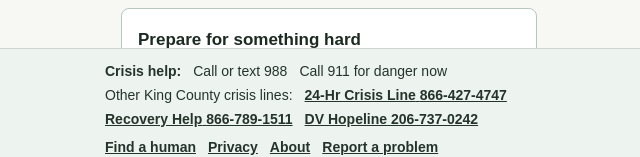
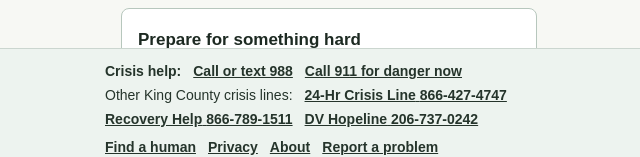
Before and after one commit to am-dj-ct/streetlight, a Next.js app: page / in a window 1280 px wide. Shown: the part 631-788 px from the top of the page, without its empty margins (311-951 px from the left). Built offline with nearby package versions, Linux system fonts and the light colour scheme.

Commit message:
Make primary crisis numbers tappable

```diff
--- a/src/components/crisis-footer.tsx
+++ b/src/components/crisis-footer.tsx
@@ -47,8 +47,12 @@ export function CrisisFooter({
       <div className="mx-auto max-w-md">
         <div className="flex flex-wrap items-center gap-x-3 gap-y-1">
           <strong className="font-semibold">{copy.footerHeading}</strong>
-          <span>{copy.footerEmergency}</span>
-          <span>{copy.footerDangerNow}</span>
+          <a href="tel:988" className="font-semibold underline">
+            {copy.footerEmergency}
+          </a>
+          <a href="tel:911" className="font-semibold underline">
+            {copy.footerDangerNow}
+          </a>
           <span>
             {regionScope === "king"
               ? copy.footerLocalPlaceholder
```
